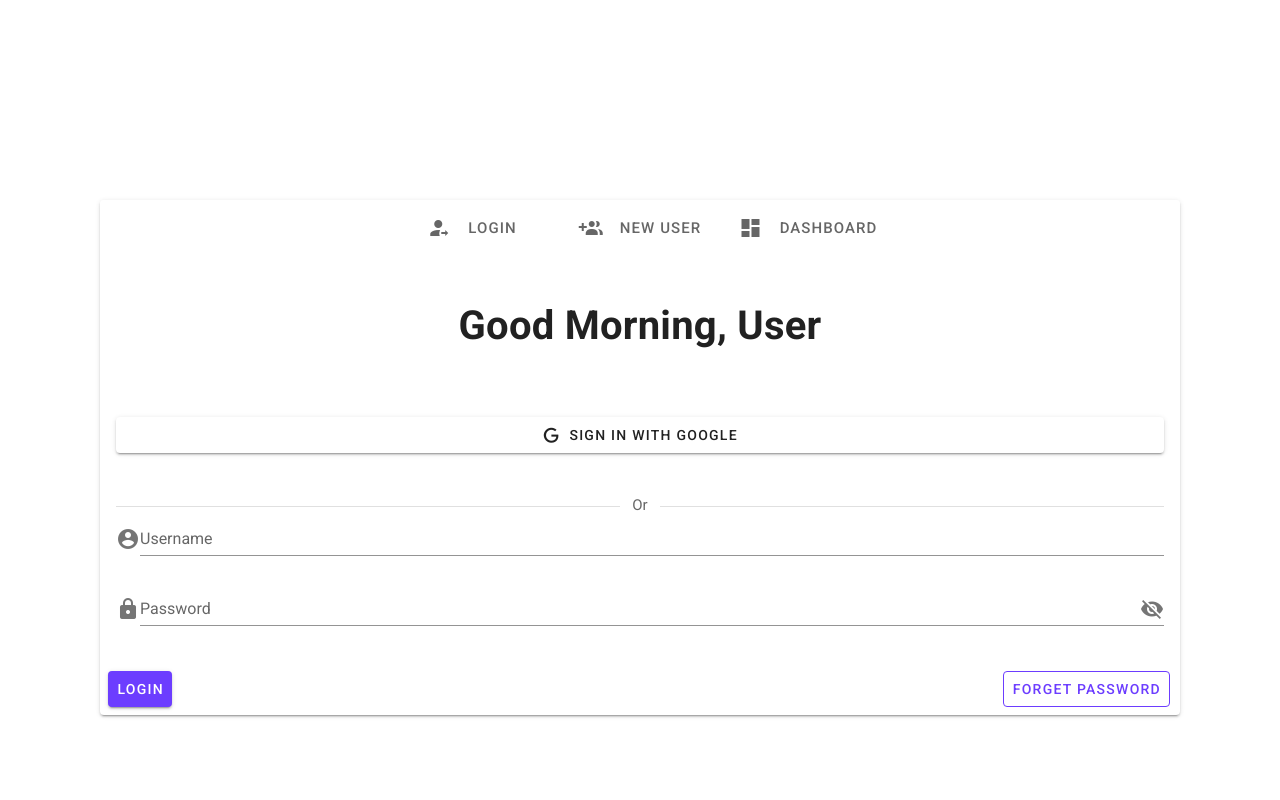
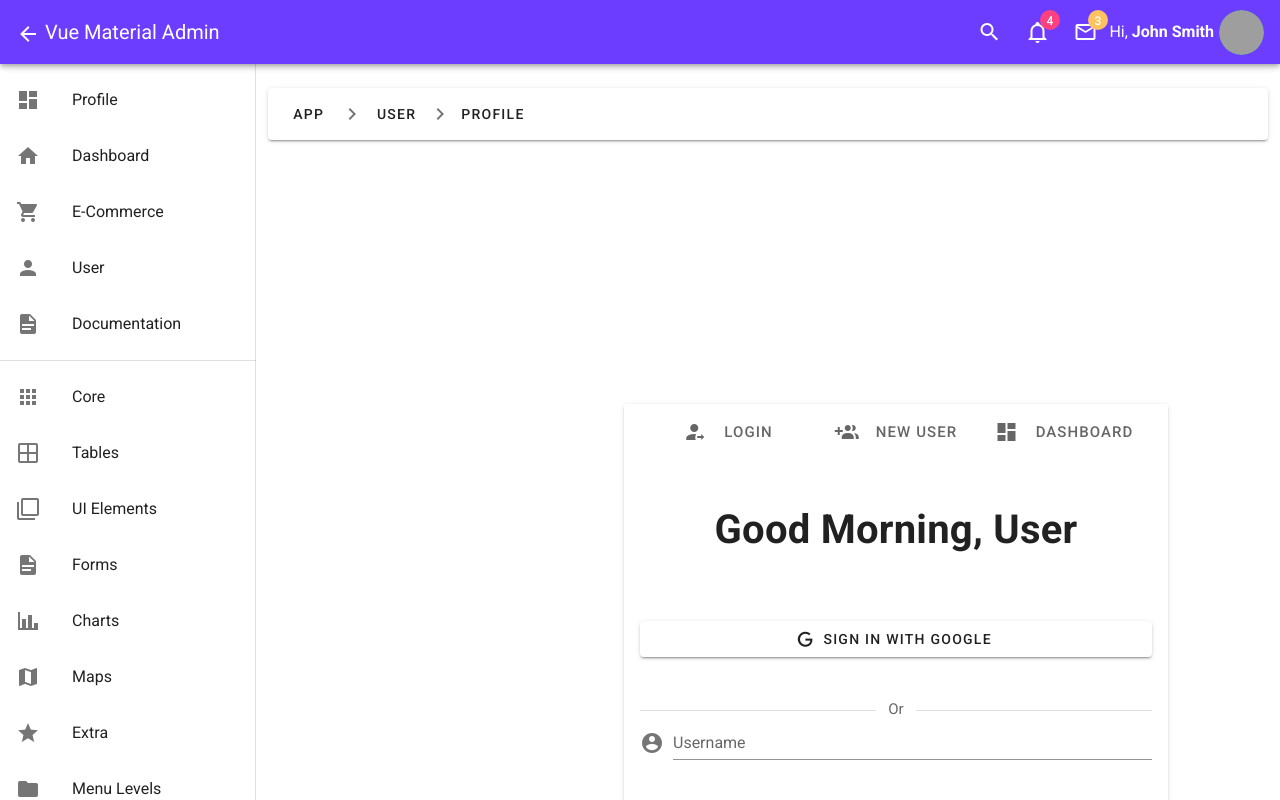
Before and after one commit to Tiago3F/project-vuetify, a Nuxt app: page /login in a window 1280 px wide. Shown: the top 800 px of the page. Built offline with nearby package versions, Linux system fonts and the light colour scheme; grey boxes are pictures that could not be loaded.

Commit message:
feat: :sparkles: Restructuring

```diff
--- a/components/informative-vcard.vue
+++ b/components/informative-vcard.vue
@@ -1,6 +1,6 @@
 <template>
   <div class="informative-card">
-    <v-card height="350px" max-width="630px">
+    <v-card height="340px" max-width="630px">
       <v-row>
         <v-col md="6">
           <v-card-title>Top 5 react native starter kits </v-card-title>
--- a/components/navigation-vcard.vue
+++ b/components/navigation-vcard.vue
@@ -1,6 +1,6 @@
 <template>
   <div>
-    <v-card max-width="2000">
+    <v-card class="mt-3" >
       <v-card-actions>
         <v-btn text>App</v-btn>
         <v-icon>mdi-chevron-right</v-icon>
--- a/components/tasks-calendar-vcard.vue
+++ b/components/tasks-calendar-vcard.vue
@@ -3,7 +3,7 @@
     <v-row>
       <v-col>
         <div class="tasks-card">
-          <v-card height="733px" max-width="500px">
+          <v-card height="725px" max-width="500px">
             <div>
               <v-row>
                 <v-col>
@@ -196,7 +196,7 @@
         <div class="update-card">
           <v-card
             class="views-card"
-            height="100px"
+            height="95px"
             max-width="500px"
             color="#6c3dff"
           >
--- /dev/null
+++ b/layouts/default.vue
@@ -0,0 +1,172 @@
+<template>
+  <v-app>
+    <v-app-bar
+      v-if="$route.path != '/'"
+      class="app-bar"
+      app
+      clipped-left
+      color="#6c3dff"
+    >
+      <v-toolbar-title>
+        <v-icon color="#fff">mdi-arrow-left</v-icon>
+        Vue Material Admin
+      </v-toolbar-title>
+      <v-spacer></v-spacer>
+
+      <v-btn icon color="#fff">
+        <v-icon>mdi-magnify</v-icon>
+      </v-btn>
+
+      <v-btn icon color="#fff">
+        <v-icon> mdi-bell-outline</v-icon>
+        <span class="notify-bell">4</span>
+      </v-btn>
+      <v-btn icon color="#fff">
+        <v-icon>mdi-email-outline</v-icon>
+        <span class="notify-message">3</span>
+      </v-btn>
+      <div class="user-welcome-message">
+        <span>Hi, <strong>John Smith</strong></span>
+      </div>
+
+      <v-avatar color="primary" size="45">
+        <img src="https://cdn.vuetifyjs.com/images/john.jpg" alt="John" />
+      </v-avatar>
+    </v-app-bar>
+
+    <v-navigation-drawer v-if="$route.path != '/'" app clipped fixed>
+      <v-list>
+        <v-list-item
+          v-for="item in items"
+          :key="item.title"
+          route
+          :to="item.route"
+        >
+          <v-list-item-icon>
+            <v-icon>{{ item.icon }}</v-icon>
+          </v-list-item-icon>
+
+          <v-list-item-content>
+            <v-list-item-title>{{ item.title }}</v-list-item-title>
+          </v-list-item-content>
+        </v-list-item>
+      </v-list>
+
+      <v-divider></v-divider>
+
+      <v-list>
+        <v-list-item
+          v-for="item in itemsTemplate"
+          :key="item.title"
+          router
+          :to="item.route"
+        >
+          <v-list-item-icon>
+            <v-icon>{{ item.icon }}</v-icon>
+          </v-list-item-icon>
+
+          <v-list-item-content>
+            <v-list-item-title>{{ item.title }}</v-list-item-title>
+          </v-list-item-content>
+        </v-list-item>
+      </v-list>
+
+      <v-divider></v-divider>
+
+      <v-list>
+        <v-list-item v-for="item in itemsHelp" :key="item.title" link>
+          <v-list-item-icon>
+            <v-icon>{{ item.icon }}</v-icon>
+          </v-list-item-icon>
+
+          <v-list-item-content>
+            <v-list-item-title>{{ item.title }}</v-list-item-title>
+          </v-list-item-content>
+        </v-list-item>
+      </v-list>
+    </v-navigation-drawer>
+    <v-main>
+      <v-container fluid>
+        <NavigationVcard  v-if="$route.path != '/'" />
+        <nuxt />
+      </v-container>
+    </v-main>
+  </v-app>
+</template>
+<script>
+import NavigationVcard from "../components/navigation-vcard.vue";
+
+export default {
+  layout: "default",
+  data() {
+    return {
+      items: [
+        { title: "Profile", icon: "mdi-view-dashboard" },
+        { title: "Dashboard", icon: "mdi-home", route: "/dashboard" },
+        { title: "E-Commerce", icon: "mdi-cart" },
+        { title: "User", icon: "mdi-account" },
+        { title: "Documentation", icon: "mdi-file-document" },
+      ],
+      itemsTemplate: [
+        { title: "Core", icon: "mdi-apps" },
+        { title: "Tables", icon: "mdi-grid-large" },
+        { title: "UI Elements", icon: "mdi-image-filter-none" },
+        { title: "Forms", icon: "mdi-file-document", route: "/forms" },
+        { title: "Charts", icon: "mdi-chart-bar" },
+        { title: "Maps", icon: "mdi-map" },
+        { title: "Extra", icon: "mdi-star" },
+        { title: "Menu Levels", icon: "mdi-folder" },
+      ],
+      itemsHelp: [
+        { title: "Library", icon: "mdi-book-variant-multiple" },
+        { title: "Support", icon: "mdi-forum" },
+        { title: "FAQ", icon: "mdi-help-circle-outline" },
+      ],
+      right: null,
+    };
+  },
+  components: {
+    NavigationVcard,
+  },
+};
+</script>
+<style scoped>
+.user-welcome-message {
+  margin-right: 5px;
+}
+
+.app-bar {
+  color: #fff;
+}
+
+.notify-bell {
+  border-radius: 10px;
+  font-size: 12px;
+  height: 20px;
+  letter-spacing: 0;
+  min-width: 20px;
+  padding: 4px 6px;
+  pointer-events: auto;
+  position: absolute;
+  text-align: center;
+  text-indent: 0;
+  margin-left: 25px;
+  margin-top: -25px;
+  background-color: #ff4081;
+}
+.notify-message {
+  border-radius: 10px;
+  font-size: 12px;
+  height: 20px;
+  letter-spacing: 0;
+  min-width: 20px;
+  padding: 4px 6px;
+  pointer-events: auto;
+  position: absolute;
+  text-align: center;
+  text-indent: 0;
+  margin-left: 25px;
+  margin-top: -25px;
+  background-color: #ffc260;
+}
+</style>
--- a/pages/dashboard.vue
+++ b/pages/dashboard.vue
@@ -1,79 +1,5 @@
 <template>
-  <v-app>
-    <v-navigation-drawer app clipped>
-      <v-list>
-        <v-list-item v-for="item in items" :key="item.title" link>
-          <v-list-item-icon>
-            <v-icon>{{ item.icon }}</v-icon>
-          </v-list-item-icon>
-
-          <v-list-item-content>
-            <v-list-item-title>{{ item.title }}</v-list-item-title>
-          </v-list-item-content>
-        </v-list-item>
-      </v-list>
-
-      <v-divider></v-divider>
-
-      <v-list>
-        <v-list-item v-for="item in itemsTemplate" :key="item.title" link>
-          <v-list-item-icon>
-            <v-icon>{{ item.icon }}</v-icon>
-          </v-list-item-icon>
-
-          <v-list-item-content>
-            <v-list-item-title>{{ item.title }}</v-list-item-title>
-          </v-list-item-content>
-        </v-list-item>
-      </v-list>
-
-      <v-divider></v-divider>
-
-      <v-list>
-        <v-list-item v-for="item in itemsHelp" :key="item.title" link>
-          <v-list-item-icon>
-            <v-icon>{{ item.icon }}</v-icon>
-          </v-list-item-icon>
-
-          <v-list-item-content>
-            <v-list-item-title>{{ item.title }}</v-list-item-title>
-          </v-list-item-content>
-        </v-list-item>
-      </v-list>
-    </v-navigation-drawer>
-
-    <v-app-bar class="app-bar" app clipped-left color="#6c3dff">
-      <v-toolbar-title>
-        <v-icon color="#fff">mdi-arrow-left</v-icon>
-        Vue Material Admin
-      </v-toolbar-title>
-      <v-spacer></v-spacer>
-
-      <v-btn icon color="#fff">
-        <v-icon>mdi-magnify</v-icon>
-      </v-btn>
-
-      <v-btn icon color="#fff">
-        <v-icon> mdi-bell-outline</v-icon>
-        <span class="notify-bell">4</span>
-      </v-btn>
-      <v-btn icon color="#fff">
-        <v-icon>mdi-email-outline</v-icon>
-         <span class="notify-message">3</span>
-      </v-btn>
-      <div class="user-welcome-message">
-        <span>Hi, <strong>John Smith</strong></span>
-      </div>
-
-      <v-avatar color="primary" size="45">
-        <img src="https://cdn.vuetifyjs.com/images/john.jpg" alt="John" />
-      </v-avatar>
-    </v-app-bar>
-
-    <v-main>
-      <v-container fluid>
-        <NavigationVcard />
-
+    <div>
         <v-row no-gutters>
           <v-col md="5">
             <PerfilVcard />
@@ -85,7 +11,6 @@
             <TasksVcard />
           </v-col>
         </v-row>
-      </v-container>
       <v-footer height="80px" color="#fff">
         <v-row>
           <v-btn text color="#6c3dff" small>Flatlogic</v-btn>
@@ -107,95 +32,36 @@
           </v-btn>
         </v-row>
       </v-footer>
-    </v-main>
-  </v-app>
+    </div>
 </template>
 
 <script lang="ts">
-import Vue from "vue";
-import NavigationVcard from "../components/navigation-vcard.vue";
 import PerfilVcard from "../components/perfil-vcard.vue";
 import FilesVcard from "../components/files-vcard.vue";
 import MediaProjectsVcard from "../components/media-projects-vcard.vue";
 import InformativeVcard from "../components/informative-vcard.vue";
 import TasksVcard from "../components/tasks-calendar-vcard.vue";
+import Forms from "./forms.vue"
 
-export default Vue.extend({
+export default {
   data() {
     return {
-      items: [
-        { title: "Profile", icon: "mdi-view-dashboard" },
-        { title: "Dashboard", icon: "mdi-home" },
-        { title: "E-Commerce", icon: "mdi-cart" },
-        { title: "User", icon: "mdi-account" },
-        { title: "Documentation", icon: "mdi-file-document" },
-      ],
-      itemsTemplate: [
-        { title: "Core", icon: "mdi-apps" },
-        { title: "Tables", icon: "mdi-grid-large" },
-        { title: "UI Elements", icon: "mdi-image-filter-none" },
-        { title: "Forms", icon: "mdi-file-document" },
-        { title: "Charts", icon: "mdi-chart-bar" },
-        { title: "Maps", icon: "mdi-map" },
-        { title: "Extra", icon: "mdi-star" },
-        { title: "Menu Levels", icon: "mdi-folder" },
-      ],
-      itemsHelp: [
-        { title: "Library", icon: "mdi-book-variant-multiple" },
-        { title: "Support", icon: "mdi-forum" },
-        { title: "FAQ", icon: "mdi-help-circle-outline" },
-      ],
-      right: null,
+
     };
+
   },
   components: {
-    NavigationVcard,
+
     PerfilVcard,
     FilesVcard,
     MediaProjectsVcard,
     InformativeVcard,
     TasksVcard,
+    Forms,
   },
-});
+};
 </script>
 
 <style scoped>
-.user-welcome-message {
-  margin-right: 5px;
-}
 
-.app-bar {
-  color: #fff;
-}
-
-.notify-bell {
-  border-radius: 10px;
-  font-size: 12px;
-  height: 20px;
-  letter-spacing: 0;
-  min-width: 20px;
-  padding: 4px 6px;
-  pointer-events: auto;
-  position: absolute;
-  text-align: center;
-  text-indent: 0;
-  margin-left: 25px;
-  margin-top: -25px;
-  background-color: #ff4081;
-}
-.notify-message {
-  border-radius: 10px;
-  font-size: 12px;
-  height: 20px;
-  letter-spacing: 0;
-  min-width: 20px;
-  padding: 4px 6px;
-  pointer-events: auto;
-  position: absolute;
-  text-align: center;
-  text-indent: 0;
-  margin-left: 25px;
-  margin-top: -25px;
-  background-color: #ffc260;
-}
 </style>
--- /dev/null
+++ b/pages/forms.vue
@@ -0,0 +1,62 @@
+<template>
+  <div class="perfil-card">
+    <v-card height="290px" max-width="630px">
+      <v-row>
+        <v-col md="6">
+          <v-img
+            class="ml-5 mt-6"
+            height="200"
+            width="200"
+            src="https://templates-flatlogic.herokuapp.com/vue-material/img/photo.935dbda0.png"
+          ></v-img>
+
+        </v-col>
+
+        <v-col md="5">
+          <v-card-title>Julee Cruise </v-card-title>
+          <v-card-subtitle>
+            Product Designer <br />
+            <span class="span">Flatlogic.com</span>
+          </v-card-subtitle>
+
+          <v-chip-group column>
+            <v-chip color="purple" label outlined>UI/UX</v-chip>
+
+            <v-chip color="orange" label outlined>Art</v-chip>
+
+            <v-chip color="pink" label outlined>Design</v-chip>
+
+            <v-chip color="green" label outlined>Illustrator</v-chip>
+
+            <v-chip color="orange" label outlined> Complete </v-chip>
+          </v-chip-group>
+          <v-btn elevation="0" fab x-small>
+            <v-icon>mdi-facebook</v-icon>
+          </v-btn>
+          <v-btn elevation="0" fab x-small>
+            <v-icon>mdi-basketball</v-icon>
+          </v-btn>
+          <v-btn elevation="0" fab x-small>
+            <v-icon>mdi-instagram</v-icon>
+          </v-btn>
+          <v-btn elevation="0" fab x-small>
+            <v-icon>mdi-github</v-icon>
+          </v-btn>
+          <v-btn elevation="0" fab x-small>
+            <v-icon>mdi-twitter</v-icon>
+          </v-btn>
+        </v-col>
+      </v-row>
+    </v-card>
+  </div>
+</template>
+
+<style scoped>
+.perfil-card {
+  margin-top: 50px;
+}
+.span {
+  color: #6c3dff;
+}
+
+</style>
```
